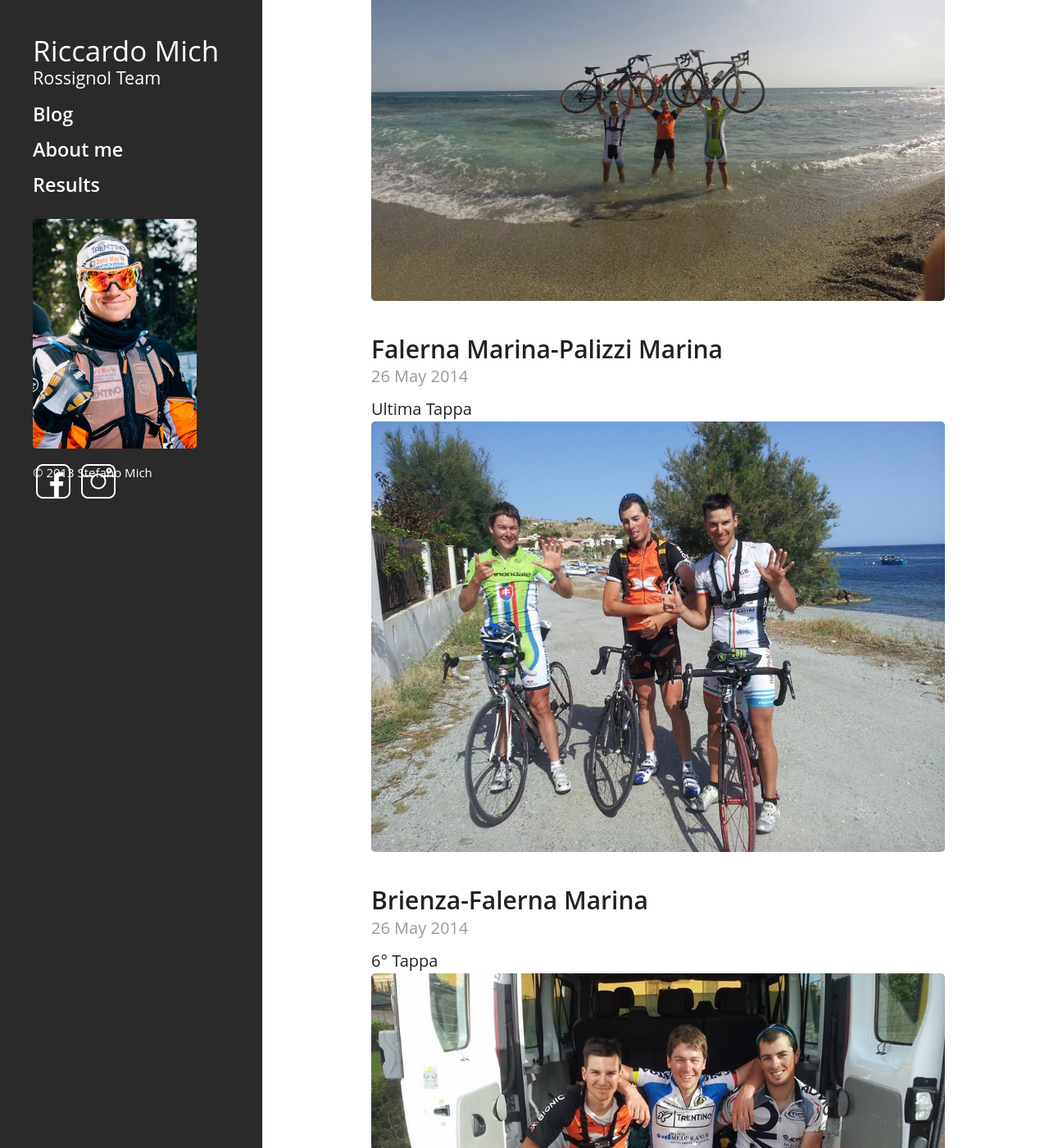
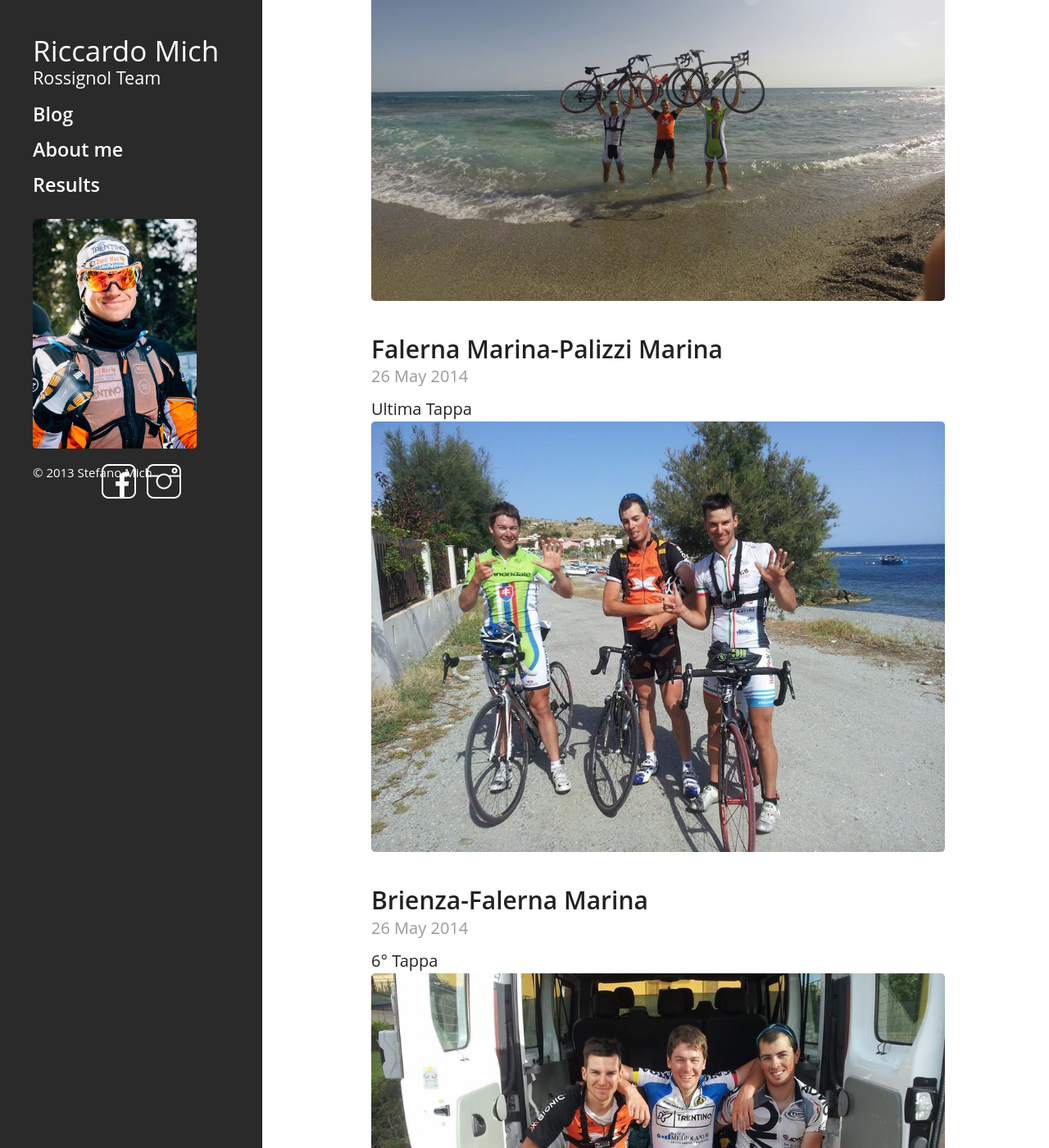
Before and after one commit to stefanomich22/mich93.github.io, a Jekyll site: the page built from index.html, in a window 1280 px wide and 1400 px high, scrolled down 306 px. Shown: the whole window at 82% size. Built offline with Jekyll 4.4.1, drawn with Linux system fonts in a browser that asks for light colours; Markdown is read by kramdown in place of the engine named in the settings; the list of posts is cut into pages by our own code.

Commit message:
fixes social banner

```diff
--- a/public/css/hyde.css
+++ b/public/css/hyde.css
@@ -445,7 +445,7 @@ a:hover {
   }
   .social{
     position:absolute;
-  	left:0px;
+  	left:80px;
   	bottom:-30px;
   	display: inline-block;
   }
```
